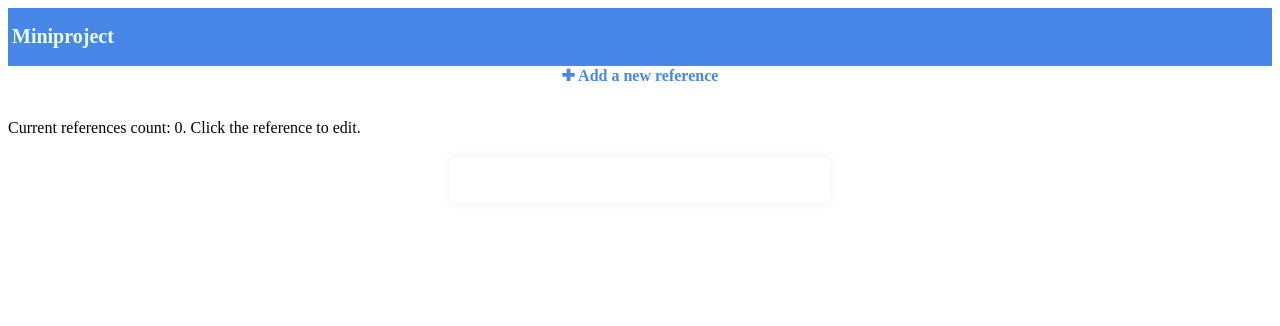
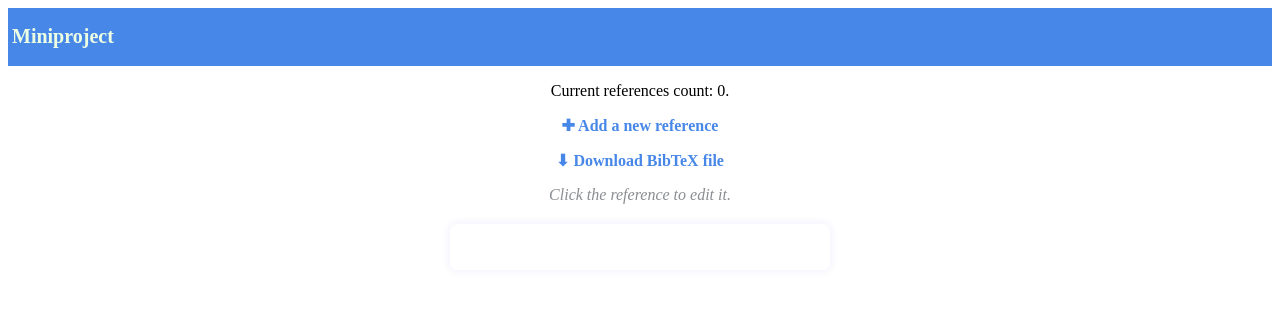
Before and after one commit to eki-77/ohtu_miniprojekti, a Flask app: page / in a window 1280 px wide. Shown: the top 326 px of the page. Run offline with Flask 3, Linux system fonts and the light colour scheme; data that the repository does not hold is empty.

Commit message:
Reference add and Bibtex download buttons

```diff
--- a/src/static/styles.css
+++ b/src/static/styles.css
@@ -42,4 +42,14 @@
   display: flex;
   justify-content: center;
   align-items: center;
+  margin-top: 5xp;
 }
+
+.gray {
+  color: rgb(138, 141, 145);
+  font-style: italic;
+}
+
+.smaller {
+  font-size: 10px;
+}
--- a/src/templates/index.html
+++ b/src/templates/index.html
@@ -15,13 +15,14 @@
         <p> {{message}} </p>
     {% endfor %}
 
-    <a href="/new-reference" class="no-link-dark center">✚ Add a new reference</a> <br>
+    <p class="center">Current references count: {{count}}.</p>
 
-    <p>
-    Current references count: {{count}}. Click the reference to edit. <br>
-    </p>
+    <a href="/new-reference" class="no-link-dark center">✚ Add a new reference</a>
+    <p class="no-link-dark center">⬇︎ Download BibTeX file</p>
+
+    <p class="center gray">Click the reference to edit it.</p>
+
     <div class="centered">
-
     <p>
     {% for reference in references %}
         <form action="/delete-reference/{{ reference.id }}" method="POST" style="display:inline">
```
